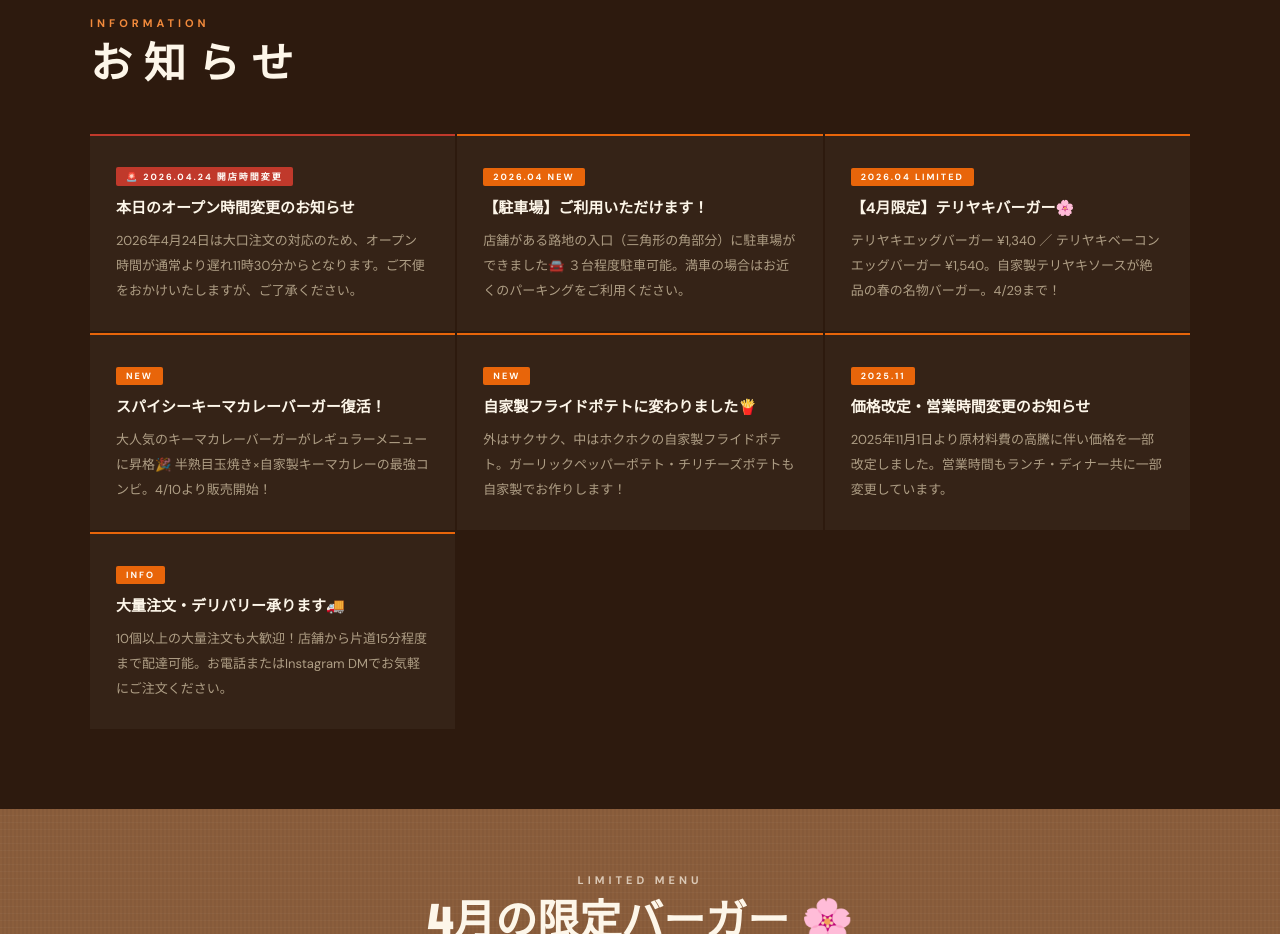
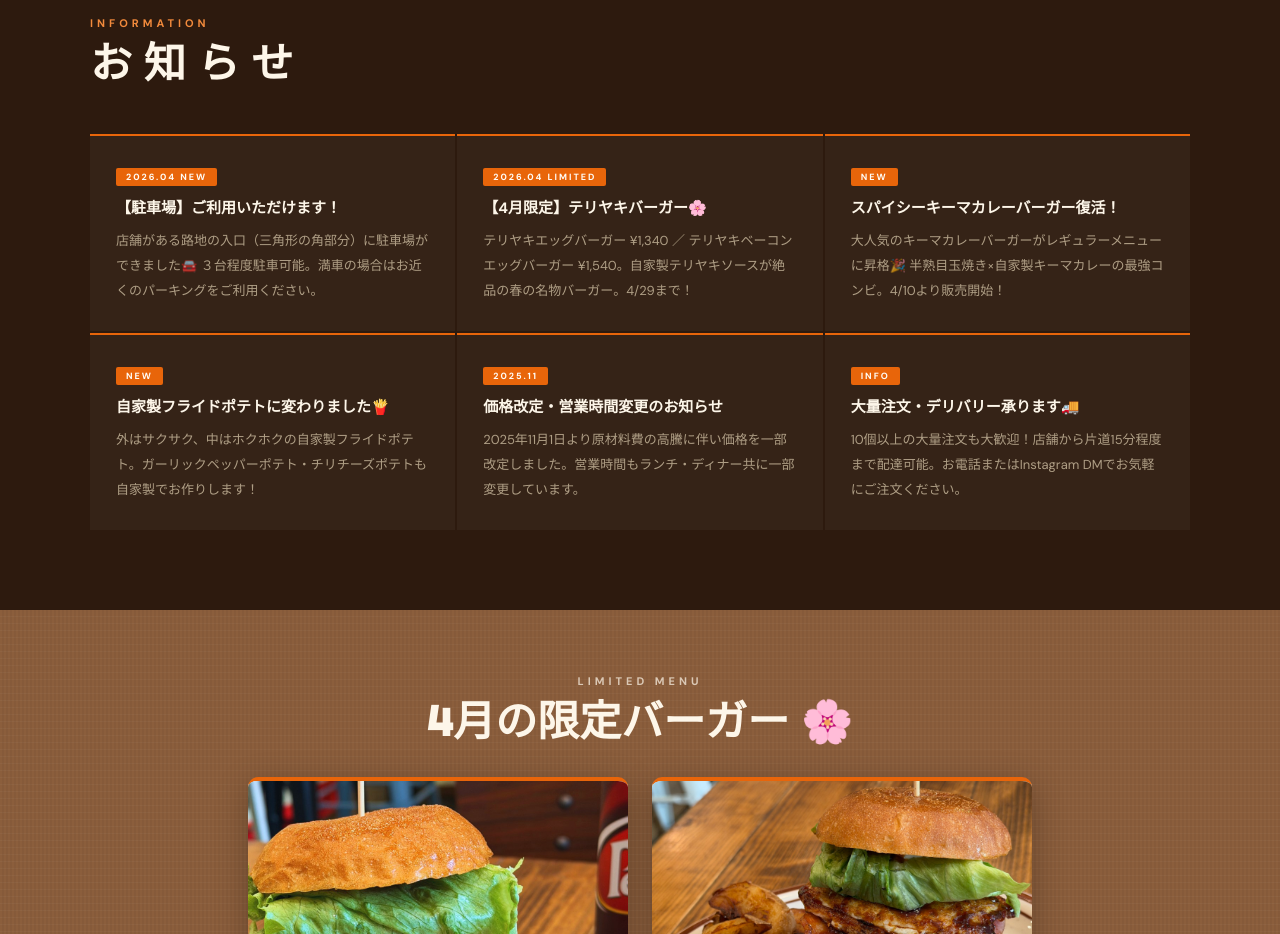
Before and after one commit to kozishutou-lgtm/burger-house, a plain HTML site: page index.html in a window 1280 px wide. Shown: the part 960-1894 px from the top of the page. Drawn offline with Linux system fonts and the light colour scheme; a script that the page names is missing.

Commit message:
臨時お知らせを削除

```diff
--- a/index.html
+++ b/index.html
@@ -196,9 +196,6 @@
       <p class="section-label">Information</p>
       <h2 class="section-title">お 知 ら せ</h2>
       <div class="news-grid">
-        <!-- TEMP_NOTICE_START -->
-        <div class="news-card" style="border-top-color:#c0392b;"><span class="news-card-tag" style="background:#c0392b;">🚨 2026.04.24 開店時間変更</span><p class="news-card-title">本日のオープン時間変更のお知らせ</p><p class="news-card-body">2026年4月24日は大口注文の対応のため、オープン時間が通常より遅れ11時30分からとなります。ご不便をおかけいたしますが、ご了承ください。</p></div>
-        <!-- TEMP_NOTICE_END -->
 <div class="news-card"><span class="news-card-tag">2026.04 New</span><p class="news-card-title">【駐車場】ご利用いただけます！</p><p class="news-card-body">店舗がある路地の入口（三角形の角部分）に駐車場ができました🚘 ３台程度駐車可能。満車の場合はお近くのパーキングをご利用ください。</p></div>
         <div class="news-card"><span class="news-card-tag">2026.04 Limited</span><p class="news-card-title">【4月限定】テリヤキバーガー🌸</p><p class="news-card-body">テリヤキエッグバーガー ¥1,340 ／ テリヤキベーコンエッグバーガー ¥1,540。自家製テリヤキソースが絶品の春の名物バーガー。4/29まで！</p></div>
         <div class="news-card"><span class="news-card-tag">New</span><p class="news-card-title">スパイシーキーマカレーバーガー復活！</p><p class="news-card-body">大人気のキーマカレーバーガーがレギュラーメニューに昇格🎉 半熟目玉焼き×自家製キーマカレーの最強コンビ。4/10より販売開始！</p></div>
```
